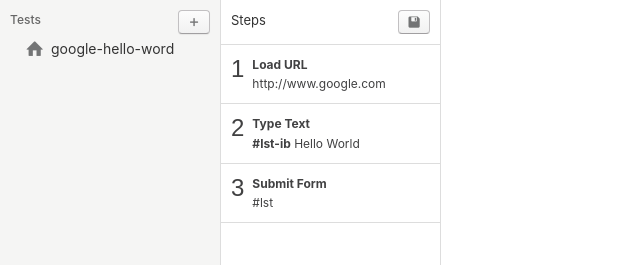
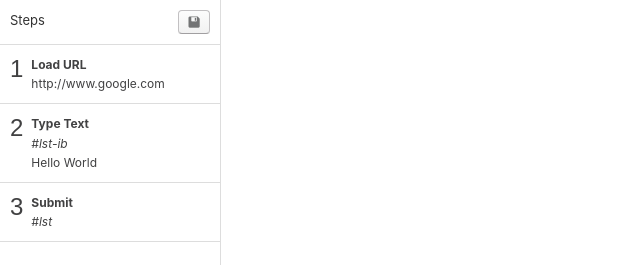
Before and after one commit to bradserbu/crossover, an Electron app: page index.html in a window 1024 px wide. Shown: the top 265 px of the page, without its empty margins (0-640 px from the left). Drawn offline with Linux system fonts and the light colour scheme; no server answers.

Commit message:
Removing 'Tests' sidebar.

```diff
--- a/index.html
+++ b/index.html
@@ -32,22 +32,6 @@
 	<!-- Your app's content goes inside .window-content -->
 	<div class="window-content">
 		<div class="pane-group">
-			<div class="pane pane-sm sidebar">
-				<nav class="nav-group">
-					<h5 class="nav-group-title">
-						<div class="pull-right">
-							<button class="btn btn-default">
-								<span class="icon icon-plus"></span>
-							</button>
-						</div>
-						Tests
-					</h5>
-					<span class="nav-group-item">
-					<span class="icon icon-home"></span>
-					google-hello-word
-				  </span>
-				</nav>
-			</div>
 			<div class="pane pane-sm">
 				<ul class="list-group">
 					<li class="list-group-header">
@@ -69,17 +53,18 @@
 						<div class="numberCircle2 pull-left">2</div>
 						<div class="media-body">
 							<strong>Type Text</strong>
-							<p><strong>#lst-ib</strong> Hello World</p>
+							<p  style="font-style: italic">#lst-ib</p>
+							<p>Hello World</p>
 						</div>
 					</li>
 					<li class="list-group-item">
 						<div class="numberCircle2 pull-left">3</div>
 						<div class="media-body">
-							<strong>Submit Form</strong>
-							<p>#lst</p>
+							<strong>Submit</strong>
+							<p  style="font-style: italic">#lst</p>
 						</div>
 					</li>
-					<li class="list-group-item"></li>
+					<li class="list-group-item"><!-- Trailing <li> necessary for final border --></li>
 				</ul>
 			</div>
 			<div class="pane">
```
Also changed, not shown: forms/new-action/index.html (added), forms/new-action/index.js (added), forms/new-test/index.html (added), forms/new-test/index.js (added).
